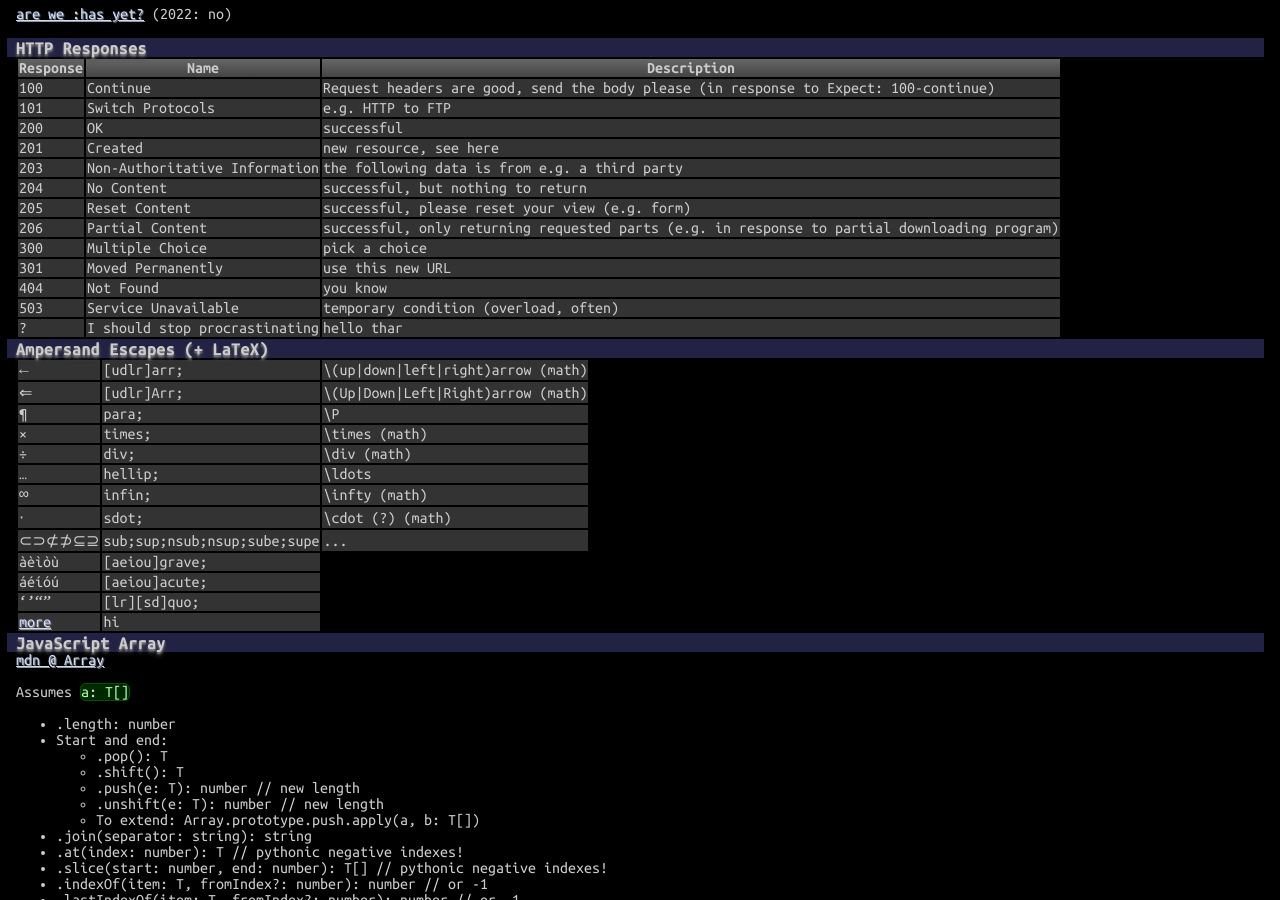
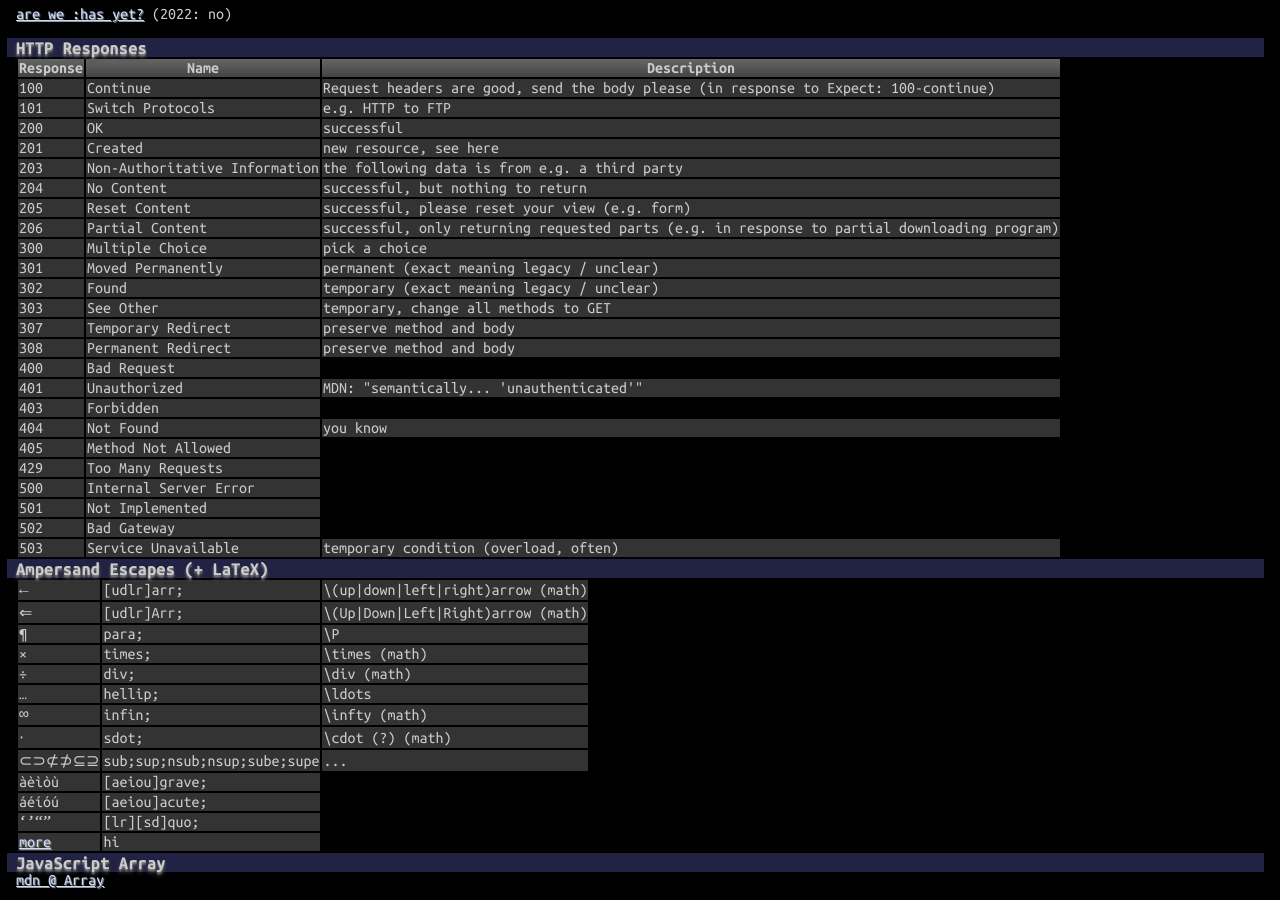
Before and after one commit to betaveros/cs, a Jekyll site: the page built from index.html, in a window 1280 px wide and 900 px high, scrolled down 18779 px. Built offline with Jekyll 4.4.1, drawn with Linux system fonts in a browser that asks for light colours.

Commit message:
some http codes

```diff
--- a/_includes/web.html
+++ b/_includes/web.html
@@ -208,10 +208,21 @@ button.disabled = true;
 	<tr><td>205</td><td>Reset Content</td><td>successful, please reset your view (e.g. form)</td></tr>
 	<tr><td>206</td><td>Partial Content</td><td>successful, only returning requested parts (e.g. in response to partial downloading program)</td></tr>
 	<tr><td>300</td><td>Multiple Choice</td><td>pick a choice</td></tr>
-	<tr><td>301</td><td>Moved Permanently</td><td>use this new URL</td></tr>
+	<tr><td>301</td><td>Moved Permanently</td><td>permanent (exact meaning legacy / unclear)</td></tr>
+	<tr><td>302</td><td>Found</td><td>temporary (exact meaning legacy / unclear)</td></tr>
+	<tr><td>303</td><td>See Other</td><td>temporary, change all methods to GET</td></tr>
+	<tr><td>307</td><td>Temporary Redirect</td><td>preserve method and body</td></tr>
+	<tr><td>308</td><td>Permanent Redirect</td><td>preserve method and body</td></tr>
+	<tr><td>400</td><td>Bad Request</td></tr>
+	<tr><td>401</td><td>Unauthorized</td><td>MDN: "semantically... 'unauthenticated'"</td></tr>
+	<tr><td>403</td><td>Forbidden</td></tr>
 	<tr><td>404</td><td>Not Found</td><td>you know</td></tr>
+	<tr><td>405</td><td>Method Not Allowed</td></tr>
+	<tr><td>429</td><td>Too Many Requests</td></tr>
+	<tr><td>500</td><td>Internal Server Error</td></tr>
+	<tr><td>501</td><td>Not Implemented</td></tr>
+	<tr><td>502</td><td>Bad Gateway</td></tr>
 	<tr><td>503</td><td>Service Unavailable</td><td>temporary condition (overload, often)</td></tr>
-	<tr><td>?</td><td>I should stop procrastinating</td><td>hello thar</td></tr>
 </table>
 <h3>Ampersand Escapes (+ LaTeX)</h3>
 <table>
```
